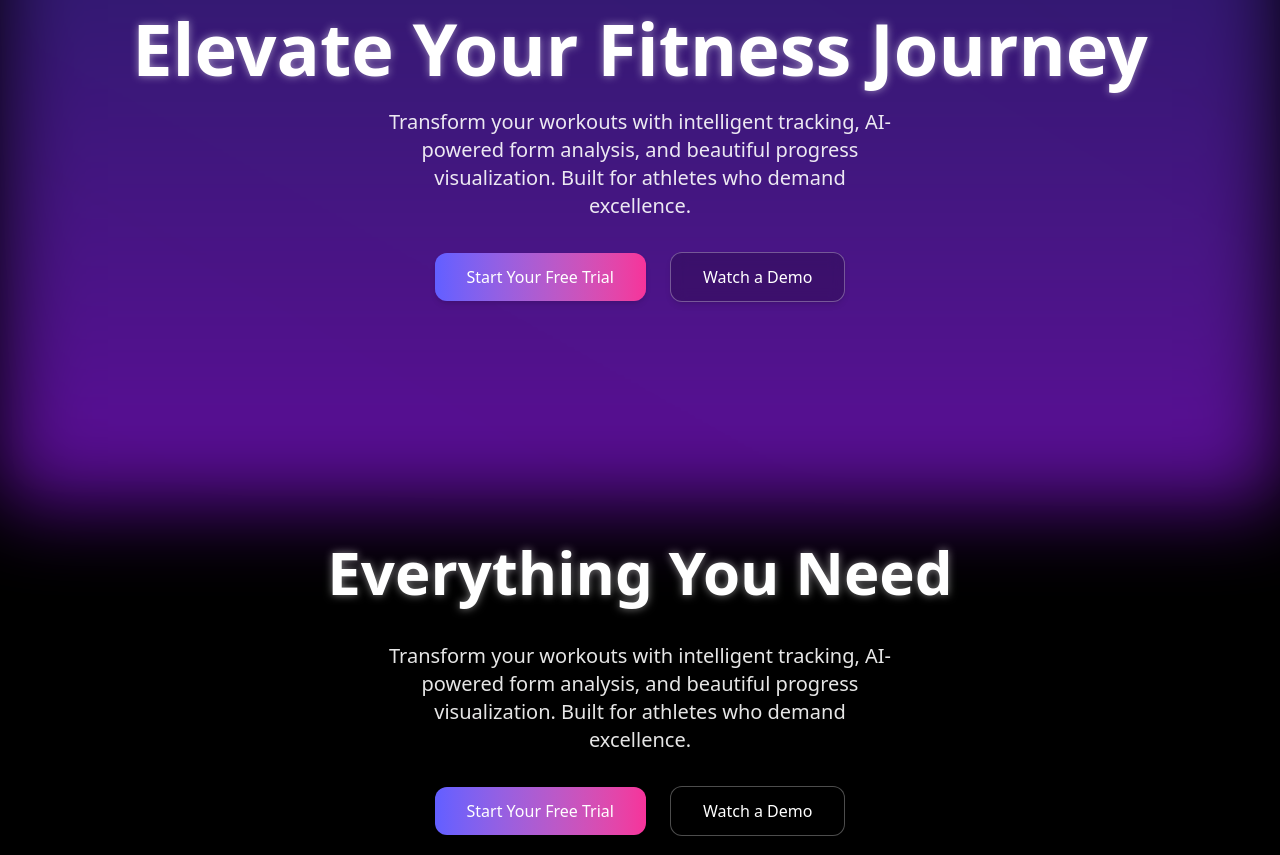
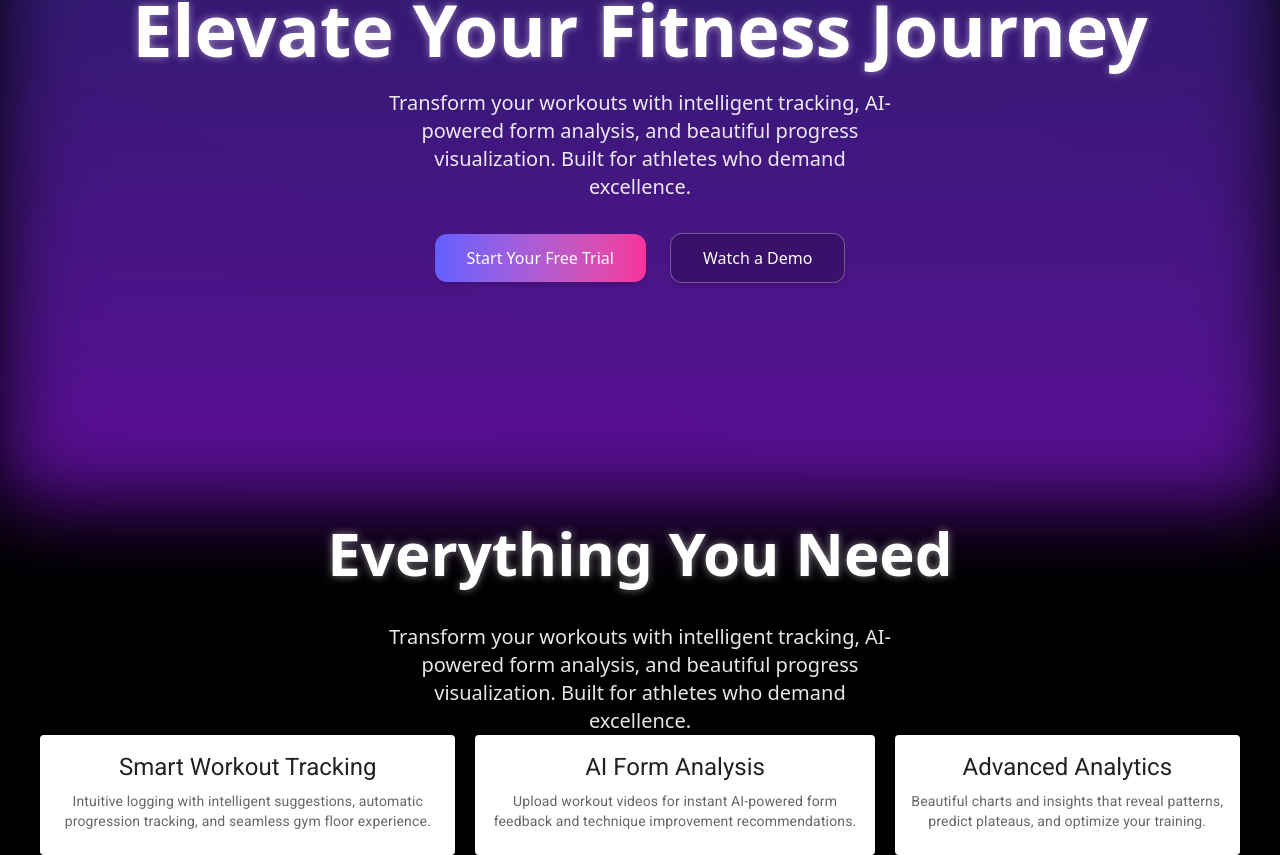
Before and after one commit to JohnL0919/RepTrackr, a Next.js app in the folder reptrackr-frontend/: page / in a window 1280 px wide. Shown: the part 216-1071 px from the top of the page. Built offline with nearby package versions, Linux system fonts and the light colour scheme.

Commit message:
styling changes

```diff
--- a/reptrackr-frontend/app/page.tsx
+++ b/reptrackr-frontend/app/page.tsx
@@ -1,6 +1,7 @@
 "use client";
 import Link from "next/link";
 import { motion } from "framer-motion";
+import { Card, CardContent, Typography } from "@mui/material";
 
 export default function Home() {
   return (
@@ -127,30 +128,41 @@ export default function Home() {
           analysis, and beautiful progress visualization. Built for athletes who
           demand excellence.
         </motion.span>
-
-        <motion.div
-          className="flex flex-row gap-6 mt-8 relative justify-center items-center"
-          initial={{ opacity: 0, y: 20 }}
-          animate={{ opacity: 1, y: 0 }}
-          transition={{ duration: 0.8, delay: 0.7 }}
-        >
-          <motion.button
-            className="bg-gradient-to-r from-indigo-500 to-pink-500 hover:from-indigo-600 hover:to-pink-600 text-white font-medium text-base rounded-xl px-8 py-3 shadow-md hover:shadow-lg transition-all duration-200 ease-in-out cursor-pointer"
-            whileHover={{ scale: 1.05 }}
-            whileTap={{ scale: 0.98 }}
-            onClick={() => window.open("/dashboard", "_self")}
-          >
-            Start Your Free Trial
-          </motion.button>
-
-          <motion.button
-            className="border border-white/30 bg-black/20 backdrop-blur-sm text-white font-medium text-base rounded-xl px-8 py-3 shadow-md hover:shadow-lg hover:bg-white/10 transition-all duration-200 ease-in-out cursor-pointer"
-            whileHover={{ scale: 1.05 }}
-            whileTap={{ scale: 0.98 }}
-            onClick={() => window.open("/workouts", "_self")}
-          >
-            Watch a Demo{" "}
-          </motion.button>
+        {/* ------------------------ Feature Cards------------------  */}
+        <motion.div className="flex flex-row gap-5">
+          <Card>
+            <CardContent>
+              <Typography gutterBottom variant="h5" component="div">
+                Smart Workout Tracking
+              </Typography>
+              <Typography variant="body2" sx={{ color: "text.secondary" }}>
+                Intuitive logging with intelligent suggestions, automatic
+                progression tracking, and seamless gym floor experience.
+              </Typography>
+            </CardContent>
+          </Card>
+          <Card>
+            <CardContent>
+              <Typography gutterBottom variant="h5" component="div">
+                AI Form Analysis
+              </Typography>
+              <Typography variant="body2" sx={{ color: "text.secondary" }}>
+                Upload workout videos for instant AI-powered form feedback and
+                technique improvement recommendations.
+              </Typography>
+            </CardContent>
+          </Card>
+          <Card>
+            <CardContent>
+              <Typography gutterBottom variant="h5" component="div">
+                Advanced Analytics
+              </Typography>
+              <Typography variant="body2" sx={{ color: "text.secondary" }}>
+                Beautiful charts and insights that reveal patterns, predict
+                plateaus, and optimize your training.
+              </Typography>
+            </CardContent>
+          </Card>
         </motion.div>
       </div>
     </main>
```
